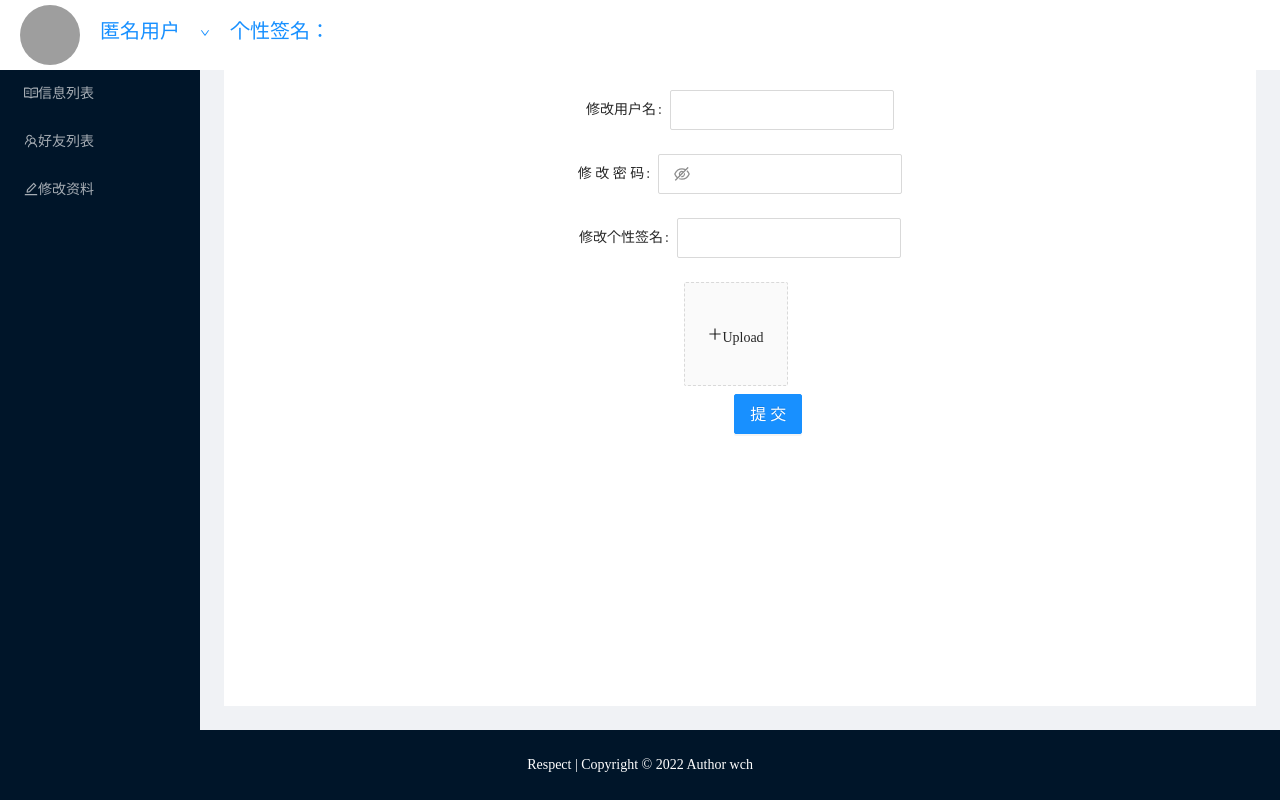
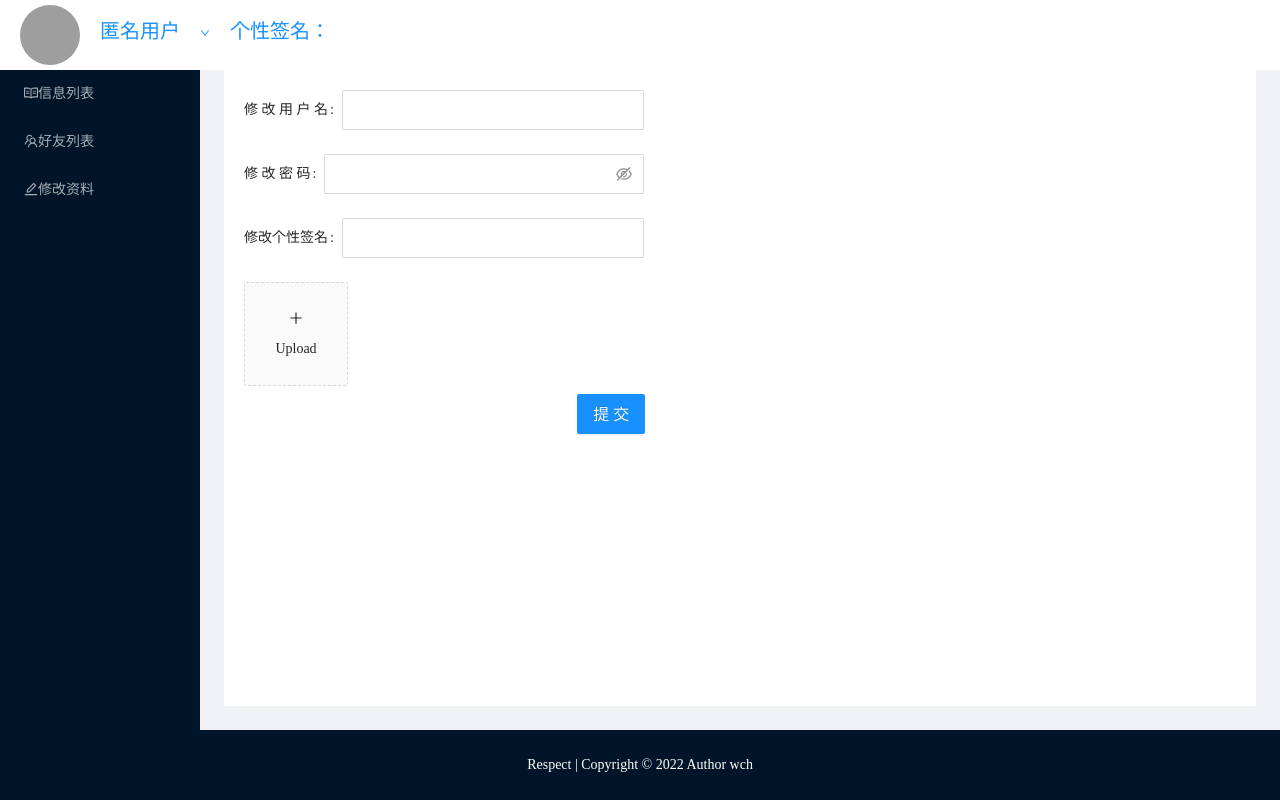
Before and after one commit to wch121/web-chat2, a React app: page /means in a window 1280 px wide. Shown: the top 800 px of the page. Built offline with nearby package versions, Linux system fonts and the light colour scheme; grey boxes are pictures that could not be loaded.

Commit message:
完成修改资料功能

```diff
--- a/src/App.less
+++ b/src/App.less
@@ -34,21 +34,20 @@
         background: #1890ff;
     }
 
-    div {
-        display: flex;
-        justify-content: center;
-
-        form {
-            display: flex;
-            flex-direction: column;
-            justify-content: center;
-            justify-content: space-between;
-            span {
-                display: flex;
-                width: 100%;
-                flex-direction: row;
-                justify-content: space-between;
-            }
-        }
-    }
+//     div {
+//         display: flex;
+//         // justify-content: center;
+//         form {
+//             display: flex;
+//             flex-direction: column;
+//             justify-content: center;
+//             justify-content: space-between;
+//             span {
+//                 display: flex;
+//                 width: 100%;
+//                 flex-direction: row;
+//                 justify-content: space-between;
+//             }
+//         }
+//     }
 }
--- a/src/pages/Means.tsx
+++ b/src/pages/Means.tsx
@@ -90,7 +90,7 @@ function Means(props: IProps) {
                 size="large"
             >
                 <Form.Item
-                    label="修改用户名："
+                    label="修 改 用 户 名："
                     name="username"
                 >
                     <Input />
```
